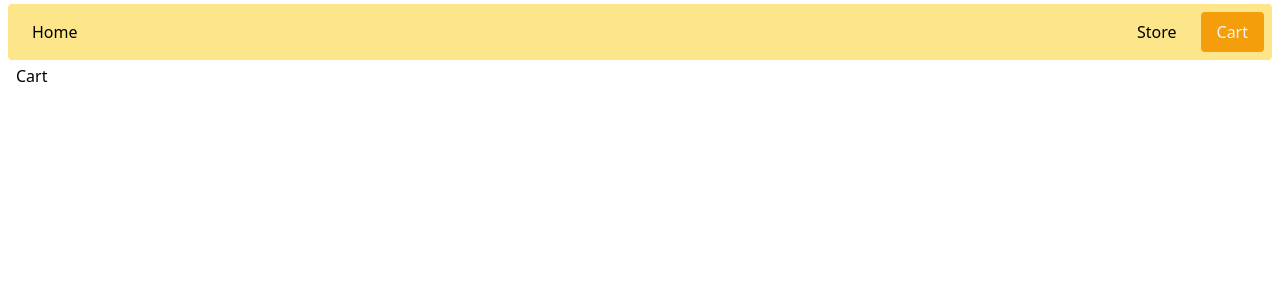
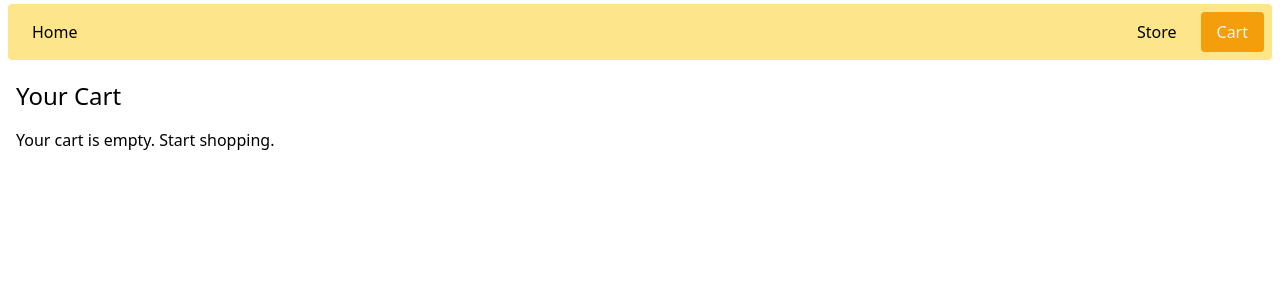
Before and after one commit to themetar/eshop-mockup, a React app: page /store/cart in a window 1280 px wide. Shown: the top 300 px of the page. Built offline with nearby package versions, Linux system fonts and the light colour scheme.

Commit message:
Add Cart page (view only)

```diff
--- a/src/components/App.js
+++ b/src/components/App.js
@@ -40,7 +40,7 @@ export default function App() {
       <div className="max-w-screen-2xl mx-auto px-4">
         <Switch>
           <Route path="/store">
-            <Store products={products} addToCart={addToCart}/>
+            <Store products={products} cart={cart} addToCart={addToCart}/>
           </Route>
           <Route path="/">
             <Home />
--- /dev/null
+++ b/src/components/Cart.js
@@ -0,0 +1,48 @@
+import { Link } from 'react-router-dom';
+
+function Cart({items, products}) {
+  return (
+    <div>
+      <h1 className="text-2xl pt-4 mb-4">Your Cart</h1>
+
+      {items.length === 0 && (
+        <p>Your cart is empty. <Link to="/store">Start shopping.</Link></p>
+      )}
+
+      {items.length > 0 && (
+      <table className="w-full">
+        <thead>
+          <tr>
+            <th>#</th>
+            <th>Item</th>
+            <th>Quantity</th>
+            <th>Price</th>
+          </tr>
+        </thead>
+        <tbody>
+          { items.map((item, index) => (
+              <tr key={index} className="odd:bg-gray-100">
+                <td className="pl-1">#{index + 1}</td>
+                <td className="flex items-center">
+                  <img alt={products[item.productId].name} src="/images/kelli-mcclintock-GopRYASfsOc-unsplash.jpg"
+                        className="w-20 mr-1"/>
+                  <span className="flex-grow">{products[item.productId].name}</span>
+                  <span>${products[item.productId].price}</span>
+                </td>
+                <td className="text-center"><input type="number" value={item.quantity}/></td>
+                <td className="pr-1 text-right">${item.quantity * products[item.productId].price}</td>
+              </tr>
+            ))
+          }
+          <tr className="border-t-2 border-black">
+            <td colSpan="3" className="text-center text-lg font-bold">Total</td>
+            <td className="pr-1 text-right text-lg font-bold">${items.reduce((acc, item) => acc + item.quantity * products[item.productId].price, 0)}</td>
+          </tr>
+        </tbody>
+      </table>
+      )}
+    </div>
+  );
+}
+
+export default Cart;
--- a/src/components/Store.js
+++ b/src/components/Store.js
@@ -1,13 +1,12 @@
 import { Switch, Route, useRouteMatch } from 'react-router-dom';
+import Cart from './Cart';
 
-function Store({products, addToCart}) {
+function Store({products, cart, addToCart}) {
   const { path } = useRouteMatch();
   return (
     <Switch>
       <Route path={`${path}/cart`}>
-        <div>
-          <h1>Cart</h1>
-        </div>
+        <Cart items={cart} products={products}/>
       </Route>
       <Route path={`${path}`}>
         <div>
--- a/tailwind.config.js
+++ b/tailwind.config.js
@@ -11,7 +11,9 @@ module.exports = {
     extend: {},
   },
   variants: {
-    extend: {},
+    extend: {
+      backgroundColor: ['odd'],
+    },
   },
   plugins: [],
 }
```
